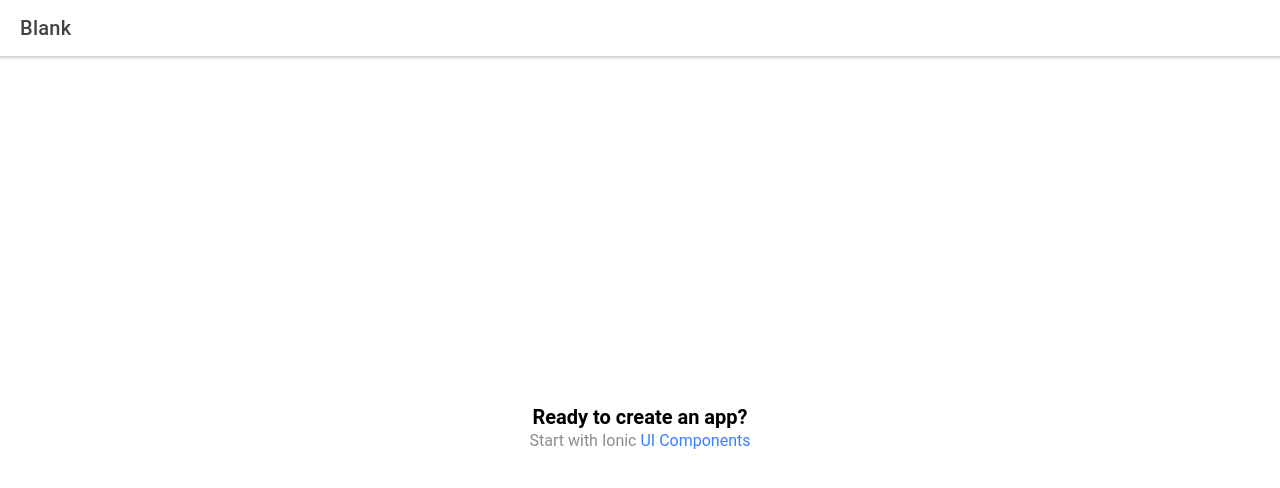
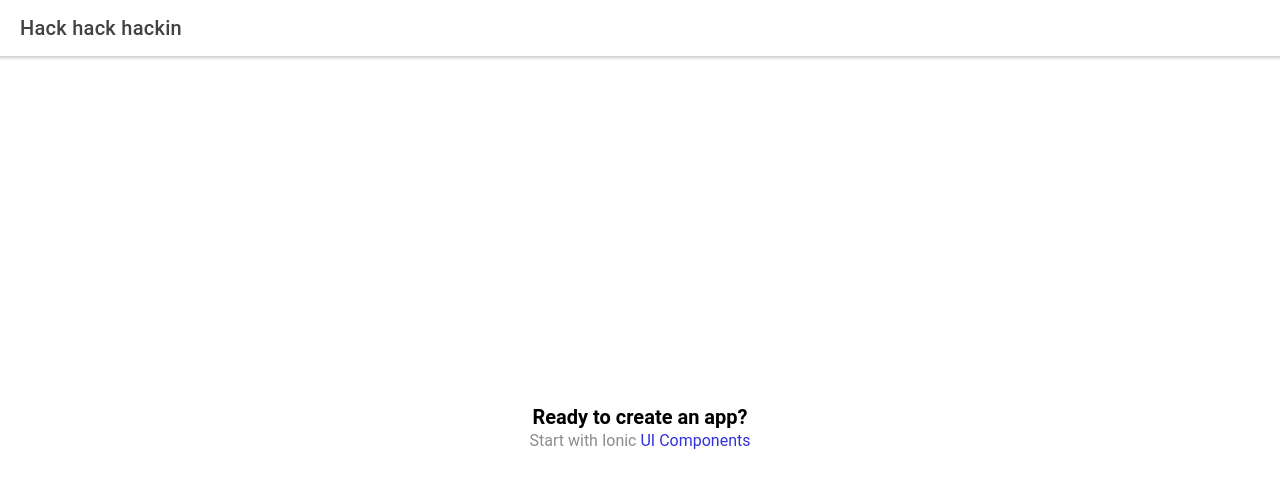
Before and after one commit to Pedr0x/hacker-news-clone, a React (Create React App) app: page /home in a window 1280 px wide. Shown: the top 488 px of the page. Built offline with nearby package versions, Linux system fonts and the light colour scheme.

Commit message:
first commit

```diff
--- a/src/pages/Home.tsx
+++ b/src/pages/Home.tsx
@@ -8,13 +8,13 @@ const Home: React.FC = () => {
     <IonPage>
       <IonHeader>
         <IonToolbar>
-          <IonTitle>Blank</IonTitle>
+          <IonTitle>Hack hack hackin</IonTitle>
         </IonToolbar>
       </IonHeader>
       <IonContent>
         <IonHeader collapse="condense">
           <IonToolbar>
-            <IonTitle size="large">Blank</IonTitle>
+            <IonTitle size="large">Hacker News</IonTitle>
           </IonToolbar>
         </IonHeader>
         <ExploreContainer />
--- a/src/theme/variables.css
+++ b/src/theme/variables.css
@@ -4,12 +4,12 @@ http://ionicframework.com/docs/theming/ */
 /** Ionic CSS Variables **/
 :root {
   /** primary **/
-  --ion-color-primary: #3880ff;
-  --ion-color-primary-rgb: 56, 128, 255;
+  --ion-color-primary: #3131dd;
+  --ion-color-primary-rgb: 49,49,221;
   --ion-color-primary-contrast: #ffffff;
   --ion-color-primary-contrast-rgb: 255, 255, 255;
-  --ion-color-primary-shade: #3171e0;
-  --ion-color-primary-tint: #4c8dff;
+  --ion-color-primary-shade: #2b2bc2;
+  --ion-color-primary-tint: #4646e0;
 
   /** secondary **/
   --ion-color-secondary: #3dc2ff;
@@ -74,6 +74,9 @@ http://ionicframework.com/docs/theming/ */
   --ion-color-light-contrast-rgb: 0, 0, 0;
   --ion-color-light-shade: #d7d8da;
   --ion-color-light-tint: #f5f6f9;
+
+
+
 }
 
 @media (prefers-color-scheme: dark) {
```
